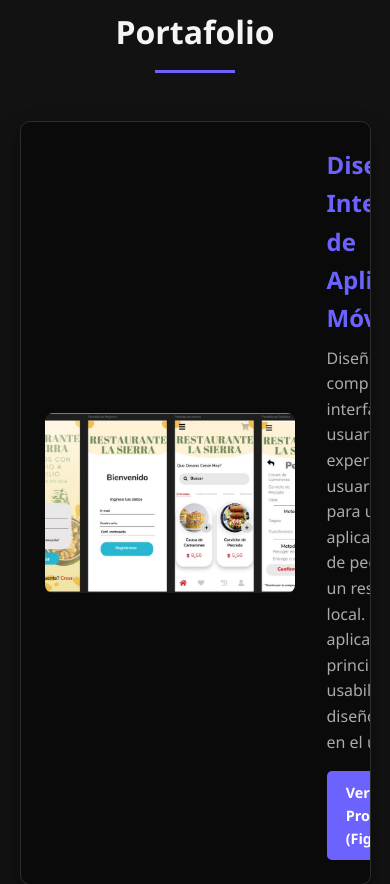
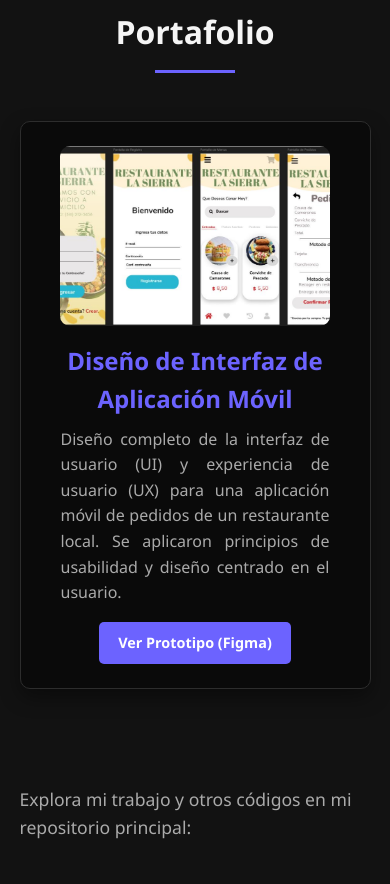
Before and after one commit to danimo87/Portafolio-html-css, a plain HTML site: page index.html in a window 390 px wide. Shown: the part 2180-3064 px from the top of the page. Drawn offline with Linux system fonts and the light colour scheme.

```diff
--- a/style.css
+++ b/style.css
@@ -460,4 +460,23 @@ footer p {
     object-fit: cover;
     border-radius: 50%;   /* Mantiene forma circular */
   }
+    .project-card {
+    display: flex;
+    flex-direction: column; /* 🔹 Apila imagen y texto */
+    align-items: center;    /* Centra el contenido */
+    text-align: center;
+    gap: 1rem;              /* Espacio entre imagen y texto */
+  }
+
+  .project-card img {
+    width: 90%;             /* Ajusta al ancho del móvil */
+    max-width: 350px;       /* Evita que sea muy grande */
+    border-radius: 10px;    /* Mantiene bordes suaves */
+    object-fit: cover;      /* Evita deformaciones */
+  }
+
+  .project-card p {
+    text-align: justify;
+    padding: 0 1rem;
+  }
 }
```
